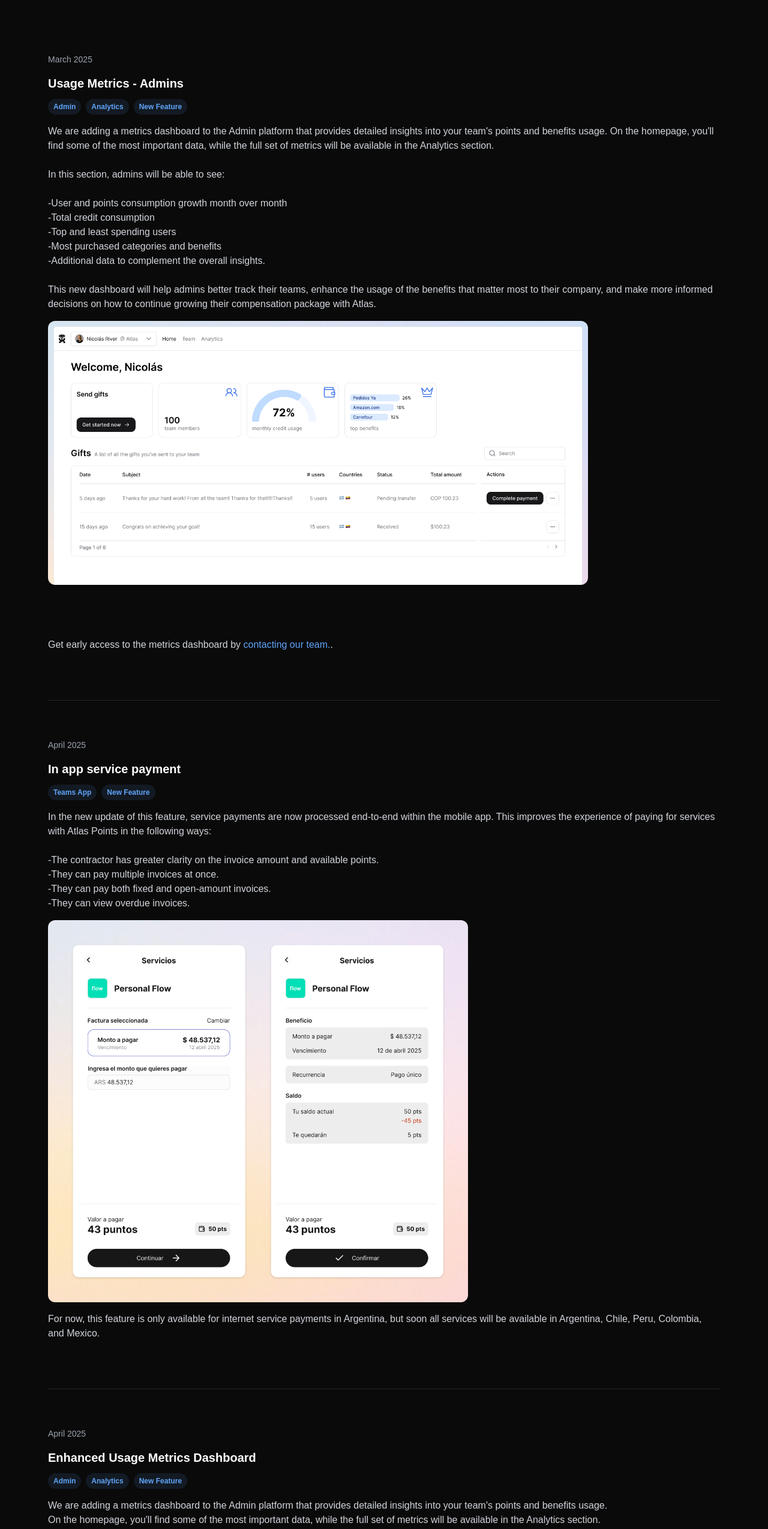
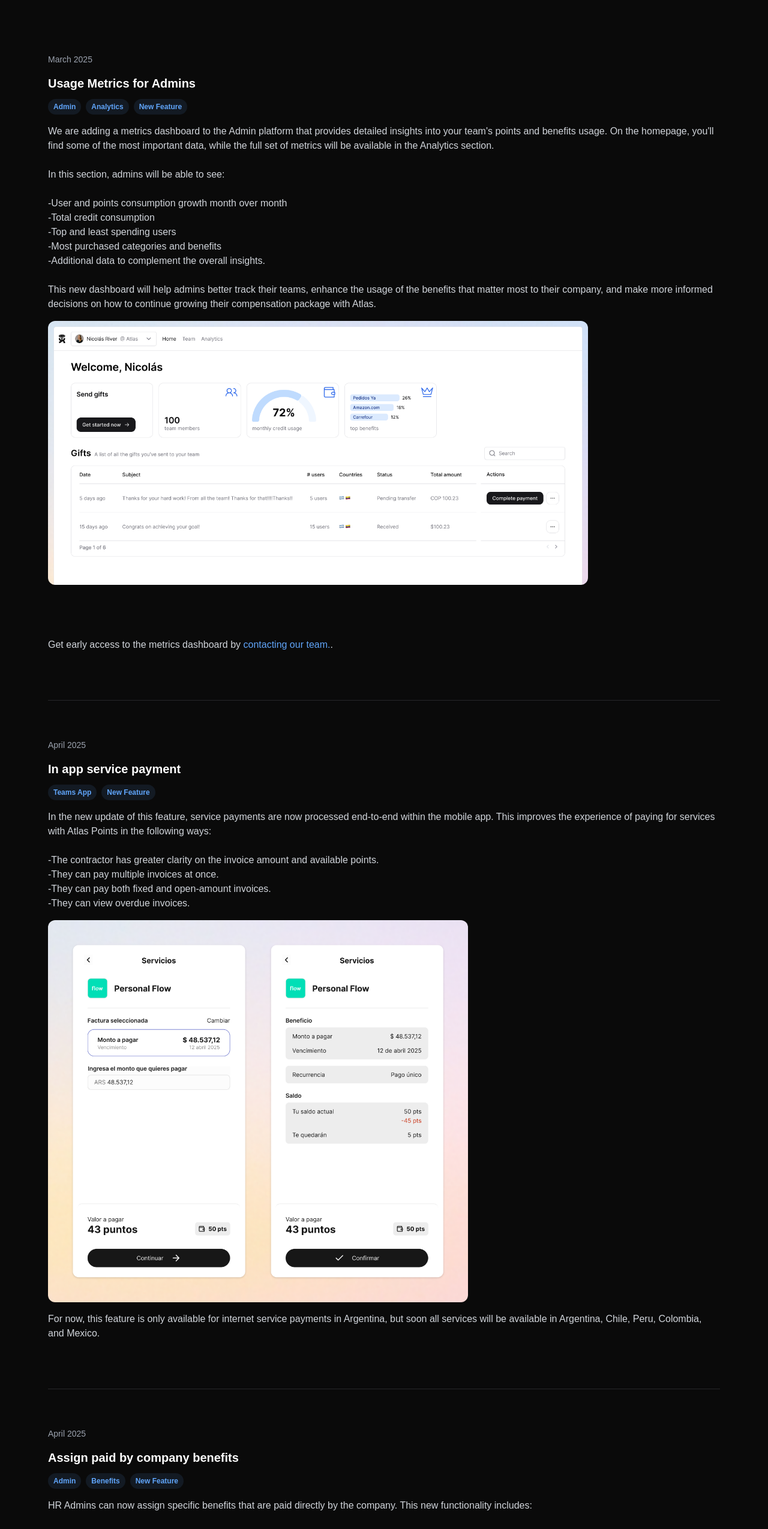
Before and after one commit to shugavibes/product-updates, a Next.js app: page /upcoming in a window 1280 px wide. Shown: the part 180-2729 px from the top of the page at 60% size. Built offline with nearby package versions, Linux system fonts and the light colour scheme; a web font is replaced by a local one.

Commit message:
Update upcoming-updates.tsx

```diff
--- a/src/components/upcoming-updates.tsx
+++ b/src/components/upcoming-updates.tsx
@@ -9,7 +9,7 @@ const upcomingData = {
     {
       "id": "upcoming-000",
       "date": "March 2025",
-      "title": "Usage Metrics - Admins",
+      "title": "Usage Metrics for Admins",
       "description": "We are adding a metrics dashboard to the Admin platform that provides detailed insights into your team's points and benefits usage. On the homepage, you'll find some of the most important data, while the full set of metrics will be available in the Analytics section.\n\nIn this section, admins will be able to see:\n\n-User and points consumption growth month over month\n-Total credit consumption\n-Top and least spending users\n-Most purchased categories and benefits\n-Additional data to complement the overall insights.\n\nThis new dashboard will help admins better track their teams, enhance the usage of the benefits that matter most to their company, and make more informed decisions on how to continue growing their compensation package with Atlas.",
       "tags": ["Admin", "Analytics", "New Feature"],
       "type": "major",
@@ -27,16 +27,6 @@ const upcomingData = {
       "additionalText": "\nFor now, this feature is only available for internet service payments in Argentina, but soon all services will be available in Argentina, Chile, Peru, Colombia, and Mexico."
     },
     {
-      "id": "upcoming-004",
-      "date": "April 2025",
-      "title": "Enhanced Usage Metrics Dashboard",
-      "description": "We are adding a metrics dashboard to the Admin platform that provides detailed insights into your team's points and benefits usage.\nOn the homepage, you'll find some of the most important data, while the full set of metrics will be available in the Analytics section.\n\nIn this section, admins will be able to see:\n\n-User and points consumption growth month over month\n-Total credit consumption\n-Top and least spending users\n-Most purchased categories and benefits\n-Additional data to complement the overall insights.\n\nThis new dashboard will help admins better track their teams, enhance the usage of the benefits that matter most to their company, and make more informed decisions on how to continue growing their compensation package with Atlas.",
-      "tags": ["Admin", "Analytics", "New Feature"],
-      "type": "enhancement",
-      "imageUrl": "/metrics-dashboard.png",
-      "additionalText": "\nGet early access to the metrics dashboard by [contacting our team](https://www.heyatlas.com/contact)."
-    },
-    {
       "id": "upcoming-002",
       "date": "April 2025",
       "title": "Assign paid by company benefits",
@@ -48,7 +38,7 @@ const upcomingData = {
     }
   ],
   "metadata": {
-    "totalUpcoming": 4
+    "totalUpcoming": 3
   }
 };
 
```
